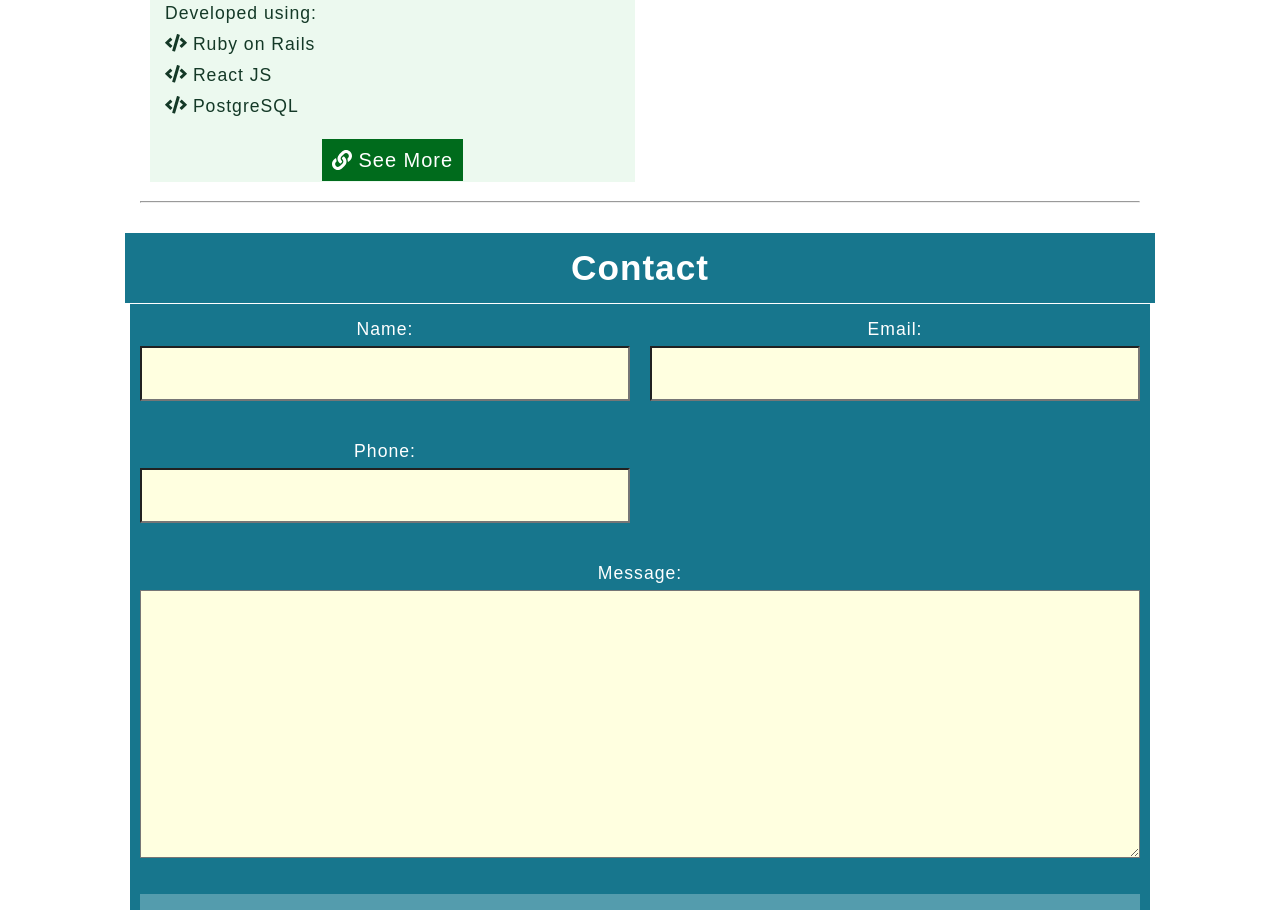
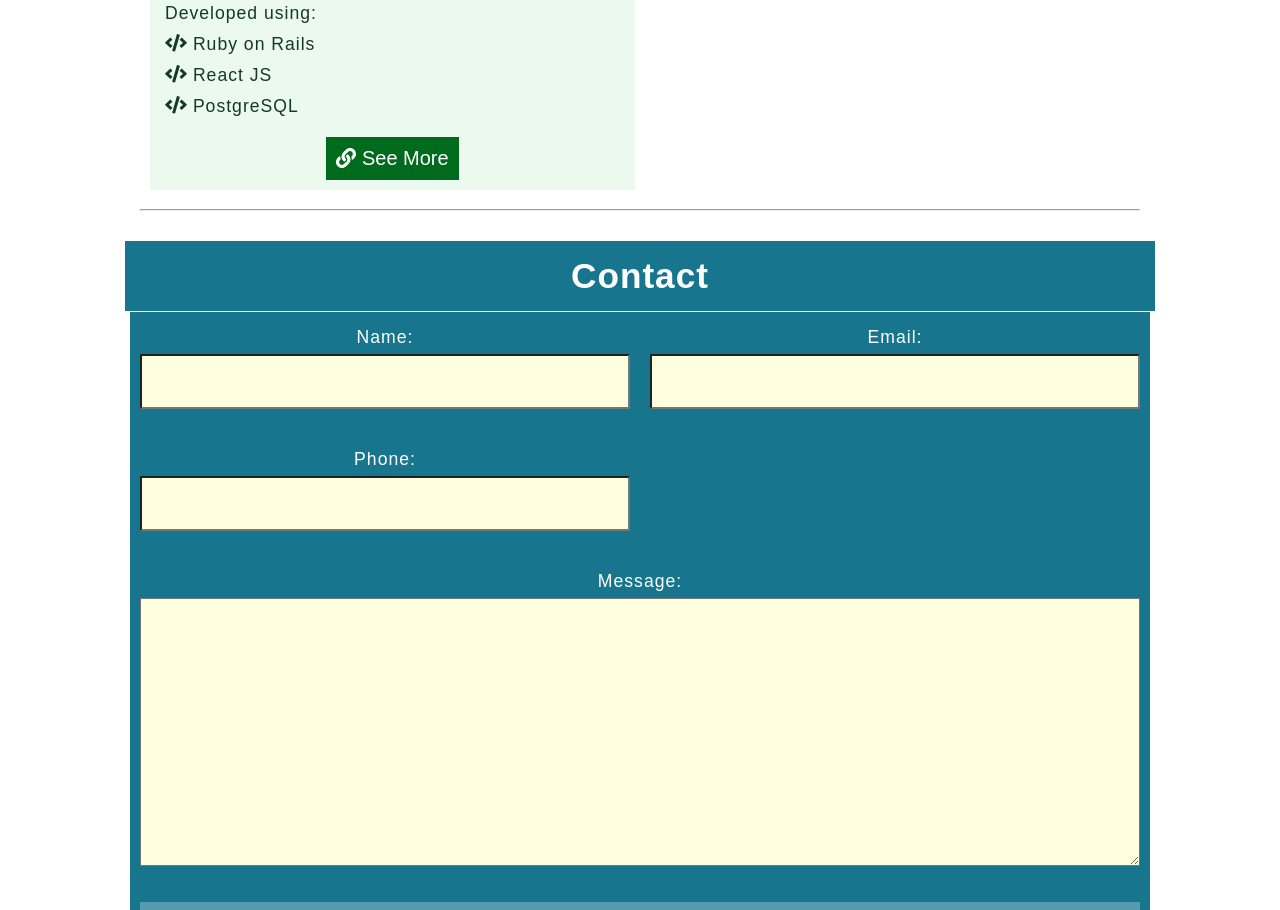
Before and after one commit to blealf/ble-alfred, a React (Create React App) app in the folder blealf/: page / in a window 1280 px wide. Shown: the part 3400-4310 px from the top of the page. Built offline with nearby package versions, Linux system fonts and the light colour scheme; no server answers.

Commit message:
added links to footer

```diff
--- a/blealf/src/assets/css/projects.css
+++ b/blealf/src/assets/css/projects.css
@@ -27,7 +27,7 @@
     grid-gap: 10px;
 }
 
-.itemGrid a {
+.itemGrid a, .itemGrid button {
     text-decoration: none;
     transition: all 1s ease;
     -webkit-transition: all 1s ease;
@@ -70,14 +70,15 @@
     width: 100%;
 }
 
-.seeMore a{
+.seeMore a, .seeMore button{
     background: #006B1C;
     padding: 10px;
     color: white;
     text-decoration: none;
     margin-top: -20px;
-    width: 300px;
+    /* width: 300px; */
     font-size: 20px;
+    border: none;
 }
 
 @media only screen and (min-width: 768px){
@@ -86,7 +87,7 @@
         grid-template-columns: 1fr 1fr;
     }
 
-    .itemGrid a:hover, .projectItem:hover {
+    .itemGrid a:hover, .projectItem:hover{
         box-shadow: -12px 12px 12px grey;
         width: 110%;
         margin-left: -20px;
@@ -94,4 +95,10 @@
         border-right: 1px solid white;
     }
 
+    .itemGrid button:hover {
+        box-shadow: -12px 12px 12px grey;
+        z-index: 4;
+        margin-left: -20px;
+    }
+
 }
--- a/blealf/src/components/Footer.js
+++ b/blealf/src/components/Footer.js
@@ -5,16 +5,16 @@ const Footer = () =>
     <div className="footer">
         <div className="social">
             <div className="social-inner-wrap">
-                <a href="#">
+                <a href="https://www.instagram.com/blealf/?hl=en" target="_blank" rel="noopener noreferrer">
                     <i className="f1 fab fa-instagram"></i>
                 </a>
-                <a href="#">
+                <a href="https://plus.google.com/u/0/109786323889831722236" target="_blank" rel="noopener noreferrer">
                     <i className="f2 fab fa-google-plus-g"></i>
                 </a>
-                <a href="#">
+                <a href="https://twitter.com/BlessingAlfre18" target="_blank" rel="noopener noreferrer">
                     <i className="f3 fab fa-twitter"></i>
                 </a>
-                <a href="#">
+                <a href="https://www.linkedin.com/in/blessing-a-91a46115b/" target="_blank" rel="noopener noreferrer">
                     <i className="f4 fab fa-linkedin-in"></i>
                 </a>
             </div>
--- a/blealf/src/components/Projects.js
+++ b/blealf/src/components/Projects.js
@@ -88,7 +88,7 @@ const Projects = () =>
                         <li><i className="fas fa-code"></i> </li>                        </ul>
                 </div>
                 <div className="seeMore">
-                    <a href="#"> <i className="fas fa-link"></i> See More </a>
+                    <a href="http://chester-desktop.herokuapp.com/"> <i className="fas fa-link"></i> See More </a>
                 </div>
             </div>
             <div className="projectItem">
@@ -106,7 +106,7 @@ const Projects = () =>
                         <li><i className="fas fa-code"></i> PostgreSQL</li>                        </ul>
                 </div>
                 <div className="seeMore">
-                    <a href="#"> <i className="fas fa-link"></i> See More </a>
+                    <button> <i className="fas fa-link"></i> See More </button>
                 </div>
             </div>
         </div>
```
